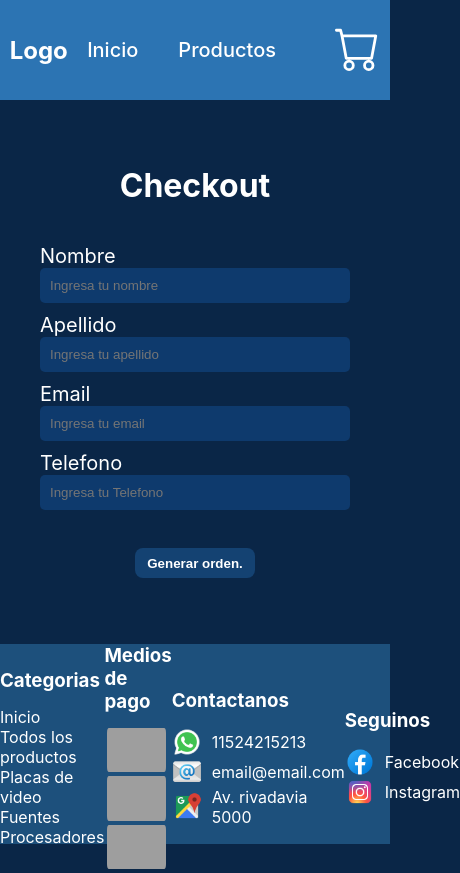
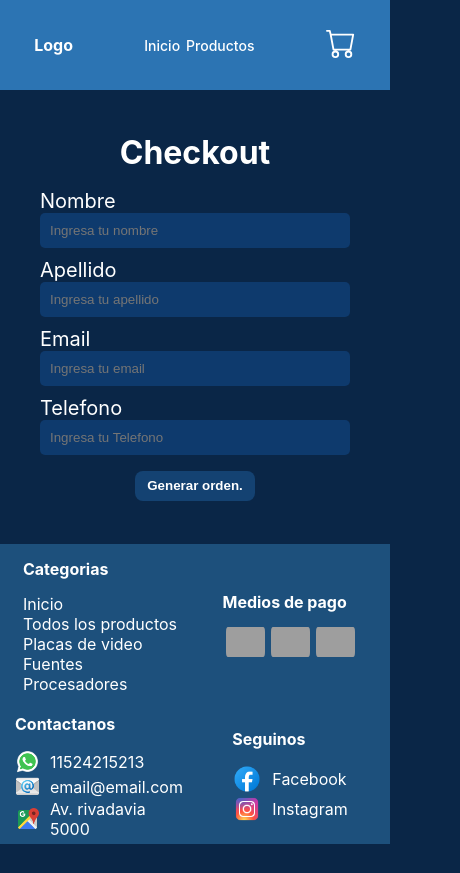
Before and after one commit to Lucho375/ReactJS-Eccommerce, a React (Create React App) app: page /checkout in a window 390 px wide. Shown: the whole page, 460 px wide, since content can reach past the window. After the commit the page ends 844 px from the top, so only its background shows below. Built offline with nearby package versions, Linux system fonts and the light colour scheme; grey boxes are pictures that could not be loaded.

Commit message:
responsive

```diff
--- a/src/components/Button/Button.js
+++ b/src/components/Button/Button.js
@@ -1,5 +1,5 @@
 import "./Button.scss"
-const Button = ({ children, onClick, disabled }) => {
+const Button = ({ children, onClick, disabled}) => {
     return (
         <button onClick={onClick} className={disabled ? "button--disabled" : "button"} disabled={disabled}>{children}</button>
     )
--- a/src/components/CartWidget/CartWidget.scss
+++ b/src/components/CartWidget/CartWidget.scss
@@ -19,3 +19,17 @@
         color: white;
     }
 }
+
+@media only screen and (min-width:320px) and (max-width: 500px){
+    .cart__logo{
+        width: 30px;
+    }
+    .cart__qty{
+        &::before{
+            bottom: 25px;
+            left: 29px;
+            width: 22px;
+            height: 22px;
+        }
+    }
+}
--- a/src/components/CategoryFilter/CategoryFilter.scss
+++ b/src/components/CategoryFilter/CategoryFilter.scss
@@ -35,3 +35,38 @@
         }
     }
 }
+
+@media only screen and (min-width: 300px) and (max-width: 800px) {
+    .filter__container {
+        margin: 10px 0;
+        padding: 10px;
+
+        &__categorys {
+            display: flex;
+            flex-direction: column;
+
+            li{
+                max-width: max-content;
+                margin: 0 0 10px;
+            }
+
+            &--remove {
+                padding: 3px;
+                font-size: 14px;
+                margin: 0px;
+            }
+
+            &__link {
+                padding: 2px;
+                margin: 0px;
+                font-size: 14px;
+            }
+
+            &__link--active {
+                padding: 2px;
+                font-size: 14px;
+                margin: 0px;
+            }
+        }
+    }
+}
--- a/src/components/Footer/Footer.scss
+++ b/src/components/Footer/Footer.scss
@@ -10,7 +10,6 @@
         display: grid;
         grid-template-columns: repeat(4, 1fr);
         place-items: center;
-        // align-items: center;
     }
 
     &__payments {
@@ -28,10 +27,12 @@
         width: 30px;
         height: 30px;
     }
-    &__sections{
+
+    &__sections {
         display: flex;
         align-items: center;
-        p{
+
+        p {
             padding-left: 10px;
         }
     }
@@ -44,3 +45,82 @@
 div h3 {
     margin-bottom: 15px;
 }
+
+@media only screen and (min-width: 320px) {
+    .footer__container {
+        width: 100%;
+        height: 300px;
+        padding: 15px;
+        margin-top: 2rem;
+
+        &__section {
+            height: 200px;
+            display: grid;
+            grid-template-columns: repeat(2, 1fr);
+            place-items: center;
+            gap: 20px;
+        }
+
+        &__payments {
+            &__card {
+                width: 45px;
+                padding: 0 3px;
+                border-radius: 5px;
+            }
+        }
+
+        h3 {
+            font-size: 16px;
+        }
+    }
+
+    .footer__contact {
+
+        &__logos {
+            width: 25px;
+            height: 25px;
+        }
+
+        &__sections {
+            display: flex;
+            align-items: center;
+
+            p {
+                padding-left: 10px;
+            }
+        }
+    }
+}
+
+@media only screen and (min-width: 800px) {
+    .footer__container {
+        height: 210px;
+        padding: 5px;
+
+        &__section {
+            height: 200px;
+            display: grid;
+            grid-template-columns: repeat(4, 1fr);
+            place-items: center;
+            gap: 10px;
+        }
+
+        &__payments {
+            &__card {
+                width: 50px;
+            }
+        }
+
+        h3 {
+            font-size: 18px;
+        }
+    }
+
+    .footer__contact {
+
+        &__logos {
+            width: 28px;
+            height: 28px;
+        }
+    }
+}
--- a/src/components/Item/Item.scss
+++ b/src/components/Item/Item.scss
@@ -6,6 +6,7 @@
     display: flex;
     padding: 20px;
     margin: 0 0 10px;
+    border-radius: 5px;
 
     &__img {
         border-radius: 5px;
@@ -22,7 +23,7 @@
         font-size: 22px;
     }
 
-    &__inCart{
+    &__inCart {
         background-color: #4aa832;
         color: white;
         padding: 5px;
@@ -33,18 +34,82 @@
         font-weight: bold;
         box-shadow: 5px 5px 5px rgb(7, 7, 7);
         transition: all 300ms linear;
-        &:hover{
+
+        &:hover {
             box-shadow: 5px 5px 10px rgb(7, 7, 7);
             transform: translateY(-3px);
         }
     }
 
-    &__stock{
+    &__stock {
         color: #4aa832;
         font-weight: bold;
     }
-    &__noStock{
+
+    &__noStock {
         color: #eb1e44;
         font-weight: bold;
     }
 }
+
+@media only screen and (min-width: 300px) and (max-width: 500px){
+    .product__item {
+        width: 300px;
+        padding: 5px;
+        margin: 0 0 8px;
+        &__img {
+            height: 100px;
+            width: 150px;
+        }
+
+        &__info {
+            padding-left: 5px;
+            button{
+                width: 80px;
+                height: 30px;
+                font-size: 12px;
+            }
+        }
+
+        &__title {
+            font-size: 16px;
+        }
+
+        &__inCart {
+            padding: 3px;
+            right: 5px;
+            bottom: 10px;
+            font-size: 10px;
+        }
+    }
+}
+
+@media only screen and (min-width: 501px) and (max-width: 700px){
+    .product__item {
+        width: 400px;
+        padding: 5px;
+        margin: 0 0 10px;
+        &__img {
+            height: 180px;
+            width: 220px;
+        }
+
+        &__info {
+            padding-left: 0px;
+            button{
+                width: 100px;
+                height: 40px;
+                font-size: 14px;
+            }
+        }
+
+        &__title {
+            font-size: 18px;
+        }
+
+        &__inCart {
+            padding: 5px;
+            font-size: 14px;
+        }
+    }
+}
--- a/src/components/ItemDetail/ItemDetail.scss
+++ b/src/components/ItemDetail/ItemDetail.scss
@@ -1,25 +1,47 @@
 .card {
-    background-color: white;
     color: rgb(7, 7, 7);
-    display: flex;
-    flex-flow: row wrap;
-    justify-content: center;
     max-width: 1100px;
-    margin: 0 auto;
     border-radius: 10px;
     background: linear-gradient(59deg, rgb(20, 20, 20) 0%, rgb(212, 212, 214) 36%, rgb(248, 248, 248) 100%);
 
     &__content {
-        margin-left: 100px;
         padding: 50px;
         text-align: center;
     }
-    &__title{
+
+    &__title {
         font-size: 30px;
         margin: 5px;
     }
-    &__price{
+
+    &__price {
         font-weight: bold;
         padding: 50px;
     }
 }
+
+@media only screen and (min-width: 320px) and (max-width: 800px){
+    .card {
+        width: 400px;
+
+        &__content {
+            padding: 10px;
+        }
+
+        &__title {
+            font-size: 20px;
+            padding: 20px 0;
+        }
+
+        &__price {
+            font-size: 14px;
+            font-weight: bold;
+            padding: 50px;
+        }
+
+        button {
+            width: 100px;
+            font-size: 10px;
+        }
+    }
+}
--- a/src/components/ItemList/ItemList.scss
+++ b/src/components/ItemList/ItemList.scss
@@ -2,6 +2,9 @@
     list-style: none;
     display: flex;
     flex-direction: column;
+    justify-content: center;
+    align-items: center;
+    align-content: center;
     max-width: 700px;
     color: black;
 }
--- a/src/components/Navbar/Navbar.scss
+++ b/src/components/Navbar/Navbar.scss
@@ -43,3 +43,37 @@
         }
     }
 }
+
+@media only screen and (min-width: 300px) and (max-width: 500px) {
+    .header {
+        margin-bottom: 2rem;
+
+        &__nav {
+            display: flex;
+            justify-content: space-around;
+            align-items: center;
+            background-color: #2C74B3;
+            height: 90px;
+
+            h1 {
+                font-size: 16px;
+            }
+
+            &__list {
+                &__item {
+                    padding: 0 3px;
+                }
+
+                &__link {
+                    color: white;
+                    font-size: 14px;
+
+                    &--active {
+                        padding: 5px;
+                        font-size: 14px;
+                    }
+                }
+            }
+        }
+    }
+}
--- a/src/components/Slider/Slider.scss
+++ b/src/components/Slider/Slider.scss
@@ -1,46 +1,64 @@
-.slider__container{
+.slider__container {
     display: flex;
     align-items: center;
     justify-content: center;
-    &__arrow{
+
+    &__arrow {
         cursor: pointer;
         transition: all 200ms linear;
-        &:hover{
+
+        &:hover {
             transform: scaleX(1.2);
         }
     }
-    &__img{
+
+    &__img {
         width: 400px;
         height: 400px;
         object-fit: contain;
         opacity: 0;
         transition: opacity 700ms ease-in-out;
-        &--active{
+
+        &--active {
             opacity: 1;
         }
     }
 }
 
-@keyframes opacity{
-    0%{
+@keyframes opacity {
+    0% {
         opacity: 0;
     }
-    100%{
+
+    100% {
         opacity: 1;
     }
 }
 
-.dots__container{
+.dots__container {
     display: flex;
     justify-content: center;
-    &__dot{
+
+    &__dot {
         cursor: pointer;
         fill: white;
         transition: all 300ms;
-        &--active{
+
+        &--active {
             fill: black;
             transition: all 300ms;
         }
     }
 
 }
+
+@media only screen and (min-width: 300px) and (max-width: 800px) {
+    .slider__container {
+
+        &__img {
+            width: 300px;
+            height: 300px;
+            object-fit: contain;
+        }
+    }
+}
```
